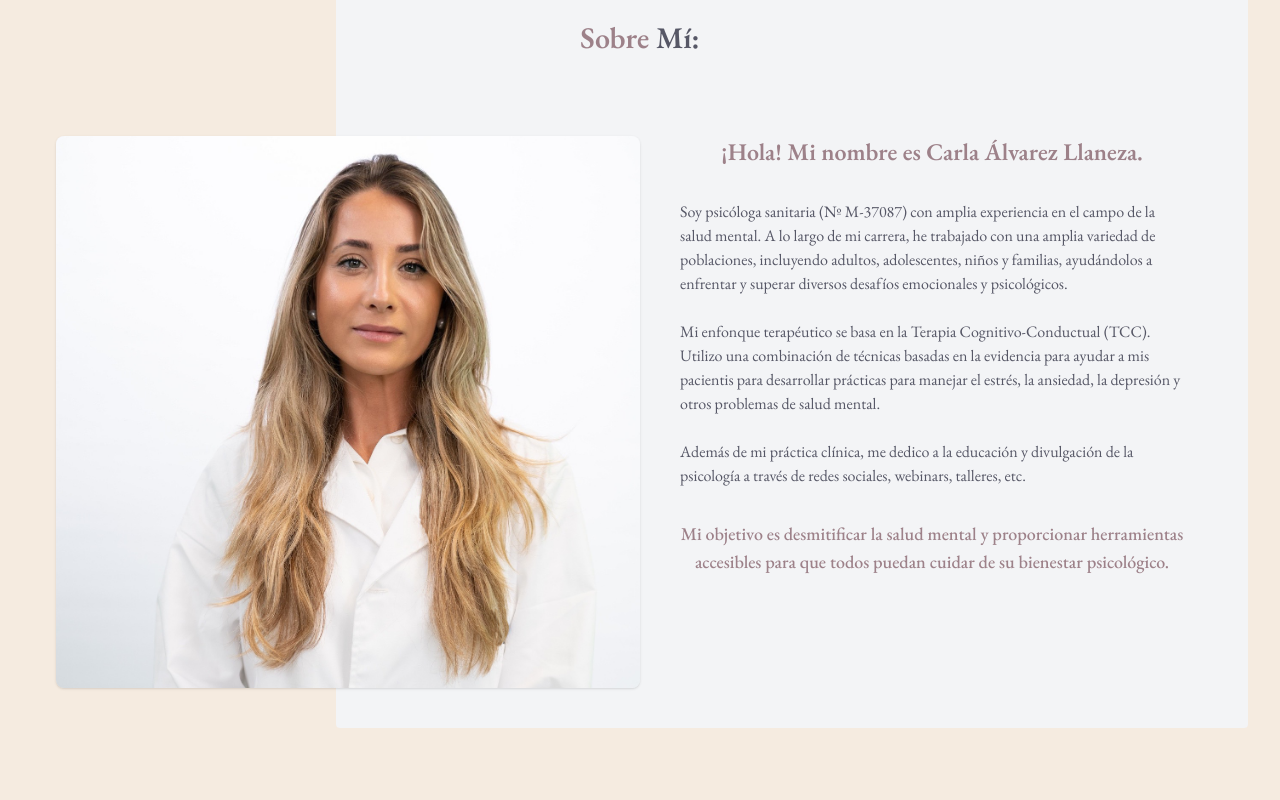
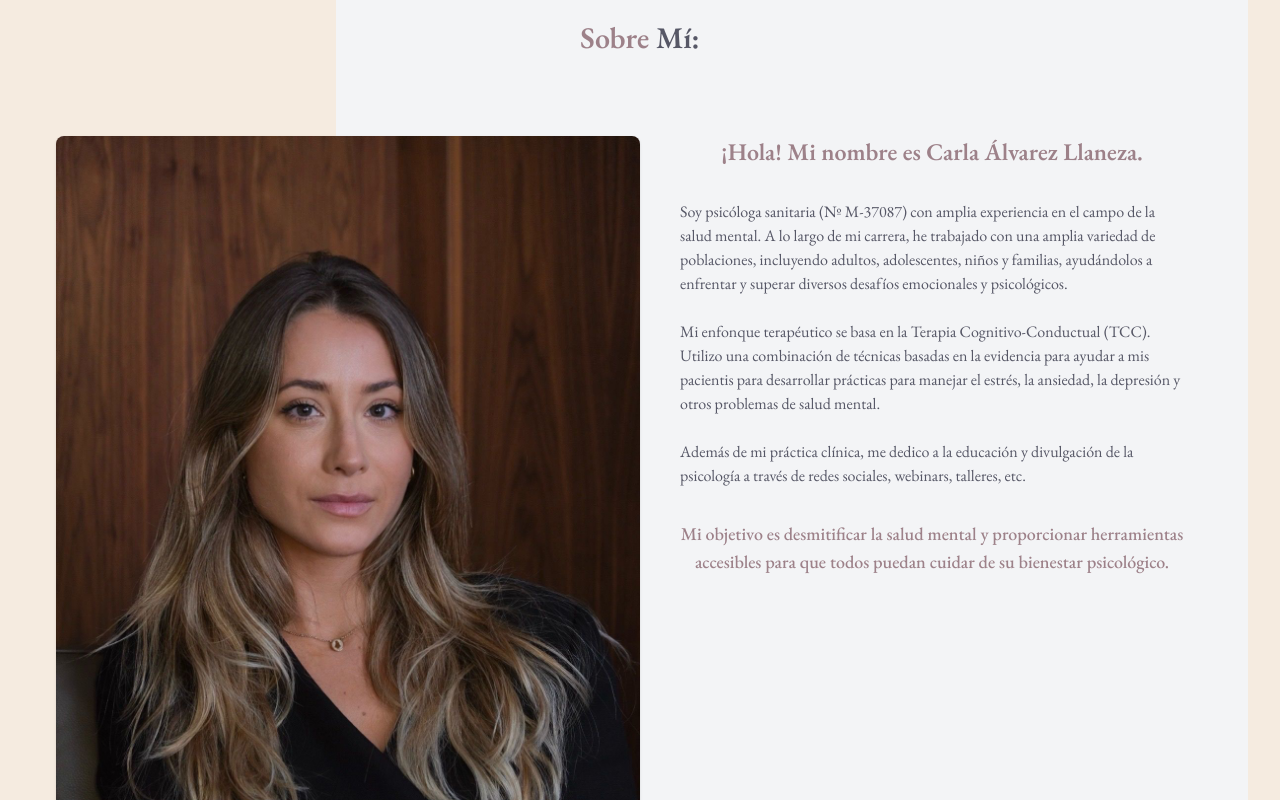
Before and after one commit to cesaralvrz/Psicoletos, a Vue app: page / in a window 1280 px wide. Shown: the part 1560-2360 px from the top of the page. Built offline with nearby package versions, Linux system fonts and the light colour scheme.

Commit message:
Update photo

```diff
--- a/src/components/AboutMeSection.vue
+++ b/src/components/AboutMeSection.vue
@@ -11,7 +11,7 @@
         <div class="mt-10 lg:mt-20 lg:flex lg:items-start">
             <div class="lg:w-1/2">
                 <img class="object-cover object-center w-full rounded-lg shadow"
-                     src="../assets/carla.png"
+                     src="../assets/carla.JPG"
                      alt="Carla Álvarez Llaneza">
             </div>
 
```
Also changed, not shown: src/assets/carla.JPG (added).
